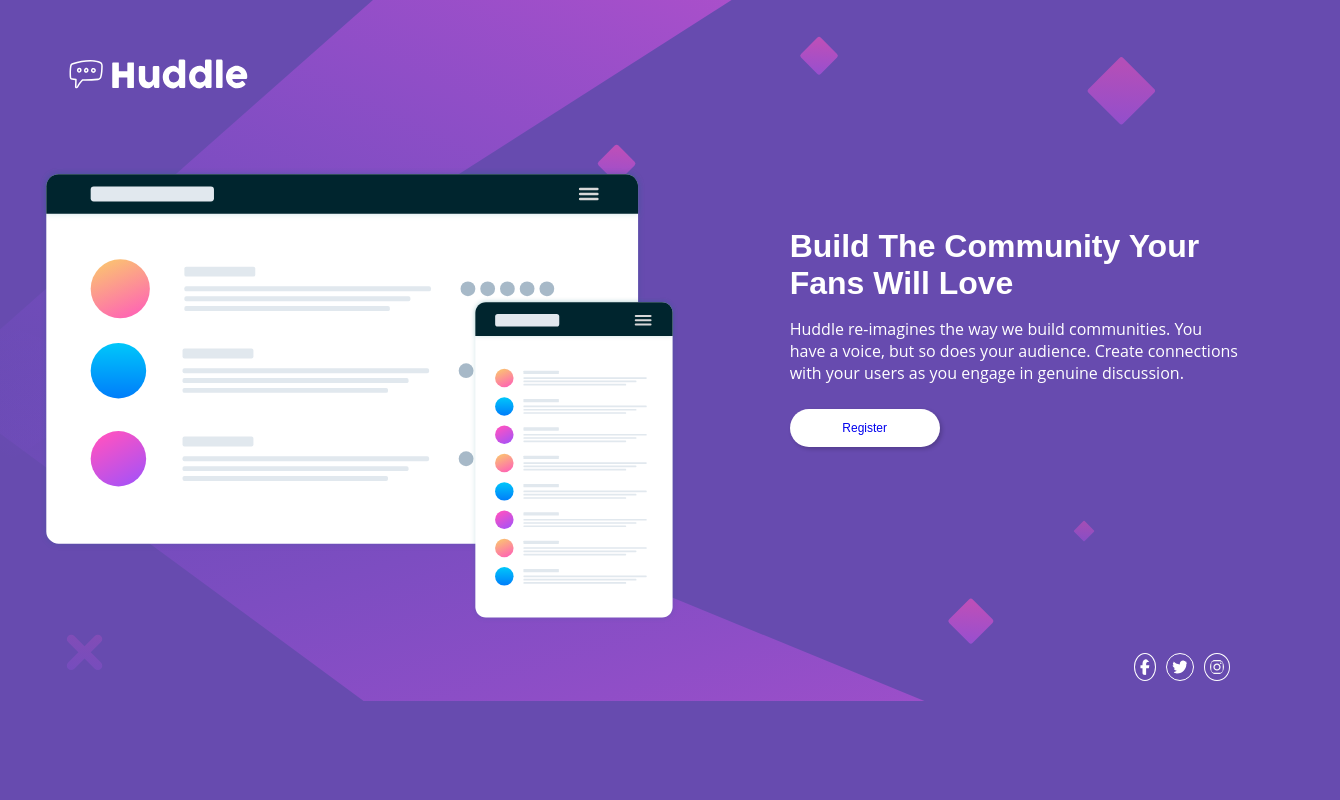
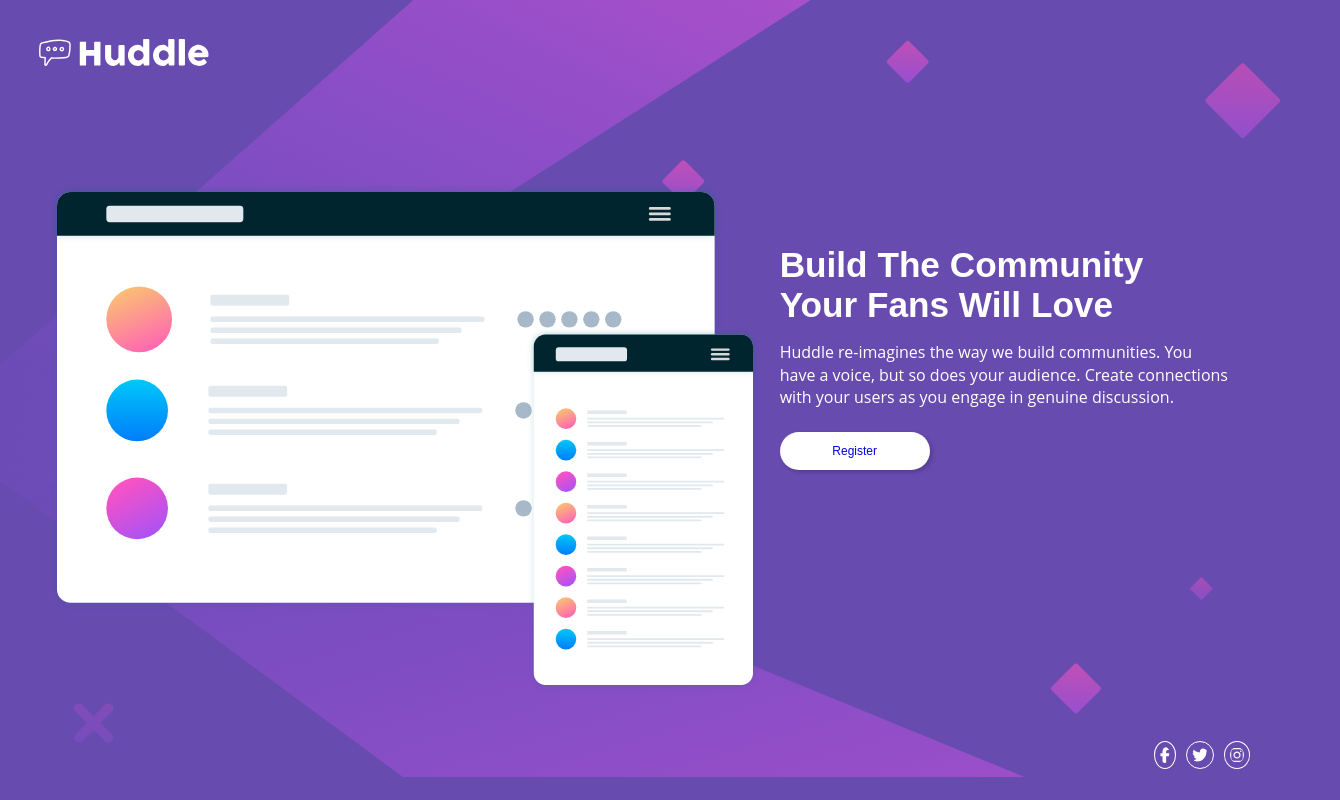
Before and after one commit to mikewil245/huddle-landing-page-with-single-introductory-section-master, a website: page index.html in a window 1280 px wide. Shown: the whole page, 1340 px wide, since content can reach past the window. Drawn offline with nearby package versions, Linux system fonts and the light colour scheme.

Commit message:
yet another redo

```diff
--- a/styles.css
+++ b/styles.css
@@ -46,24 +46,23 @@ header {
 @media (min-width: 601px) {
   body {
     background-image: url(images/bg-desktop.svg);
-    position: relative;
-
-    overflow-x: hidden;
   }
 
   header {
-    margin-bottom: 100px;
-    position: relative;
-    top: 50px;
-    left: 60px;
+    margin-bottom: 90px;
+  }
+
+  .huddle-container {
+    padding: 30px;
   }
 
   .huddle-content h1 {
-    font-size: 2rem;
+    font-size: 2.2rem;
   }
 
   p {
     line-height: 1.4;
+    padding-right: 1px;
   }
 
   .header-logo {
@@ -89,16 +88,10 @@ header {
     flex-shrink: 0;
   }
 
-  .huddle-image img {
-    max-width: 90%;
-  }
-
   footer {
     display: flex;
     gap: 10px;
-    position: relative;
-    bottom: 20px;
-    right: 50px;
+
     justify-content: flex-end;
   }
 }
```
